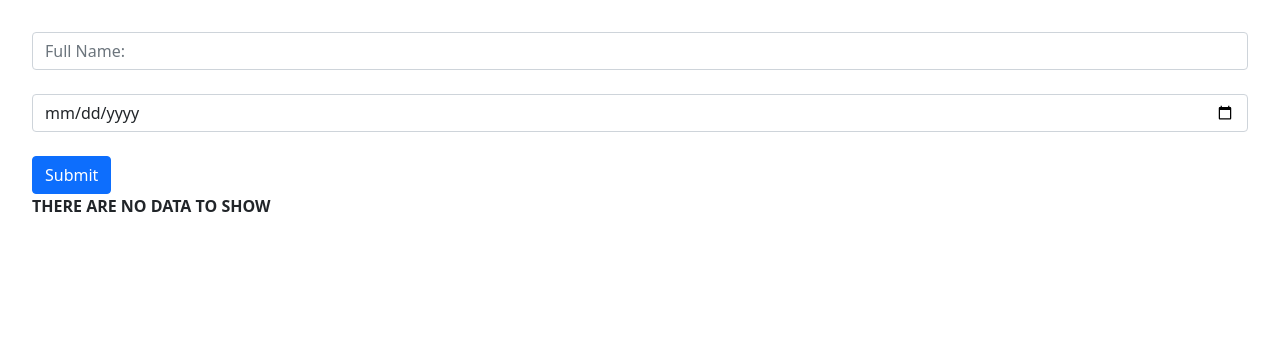
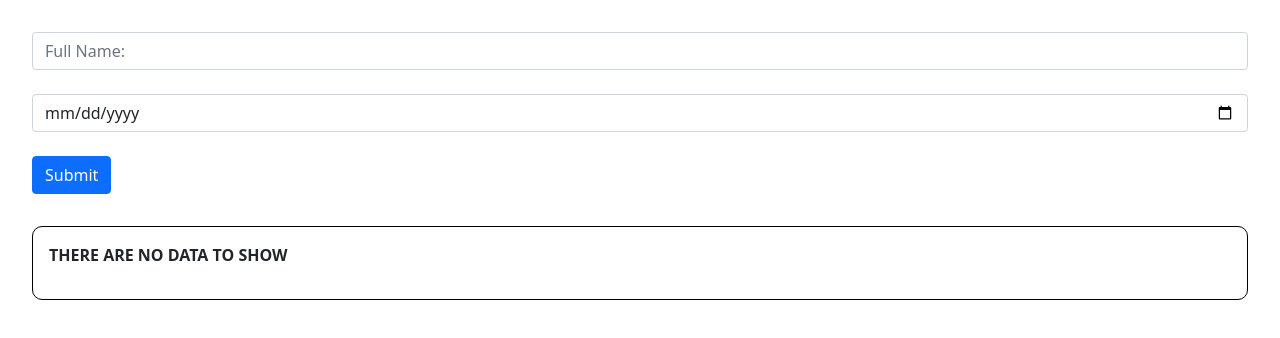
Before and after one commit to mirzadevv/react-skills-form-redux-local-storage-charts, a React (Create React App) app: page / in a window 1280 px wide. Shown: the top 338 px of the page. Built offline with nearby package versions, Linux system fonts and the light colour scheme.

Commit message:
style: add some css code for showing the data

```diff
--- a/src/App.css
+++ b/src/App.css
@@ -1,3 +1,31 @@
 .app {
   padding: 2rem;
 }
+
+.app .show-data {
+  border: 1px solid black;
+  border-radius: 10px;
+  margin-top: 2rem;
+  padding: 1rem;
+  display: grid;
+}
+
+.app .show-data .item {
+  display: flex;
+  justify-content: space-between;
+  margin-bottom: 1rem;
+}
+
+.app .show-data .item .item-info {
+  margin-right: 2rem;
+}
+
+.app .show-data .item .item-info .title {
+  font-weight: bold;
+  font-size: large;
+}
+
+.app .show-data .item .item-info .value {
+  color: rgba(235, 10, 10, 0.781);
+  font-size: large;
+}
```
